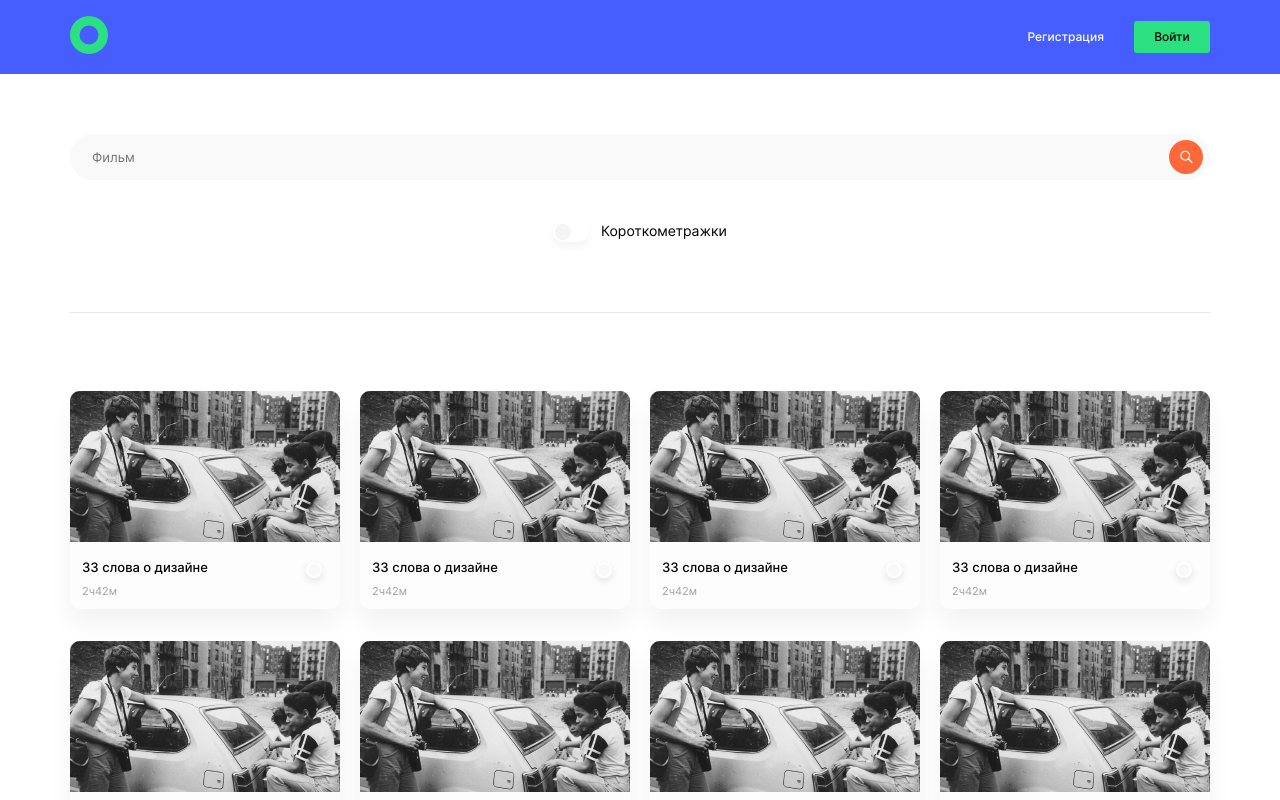
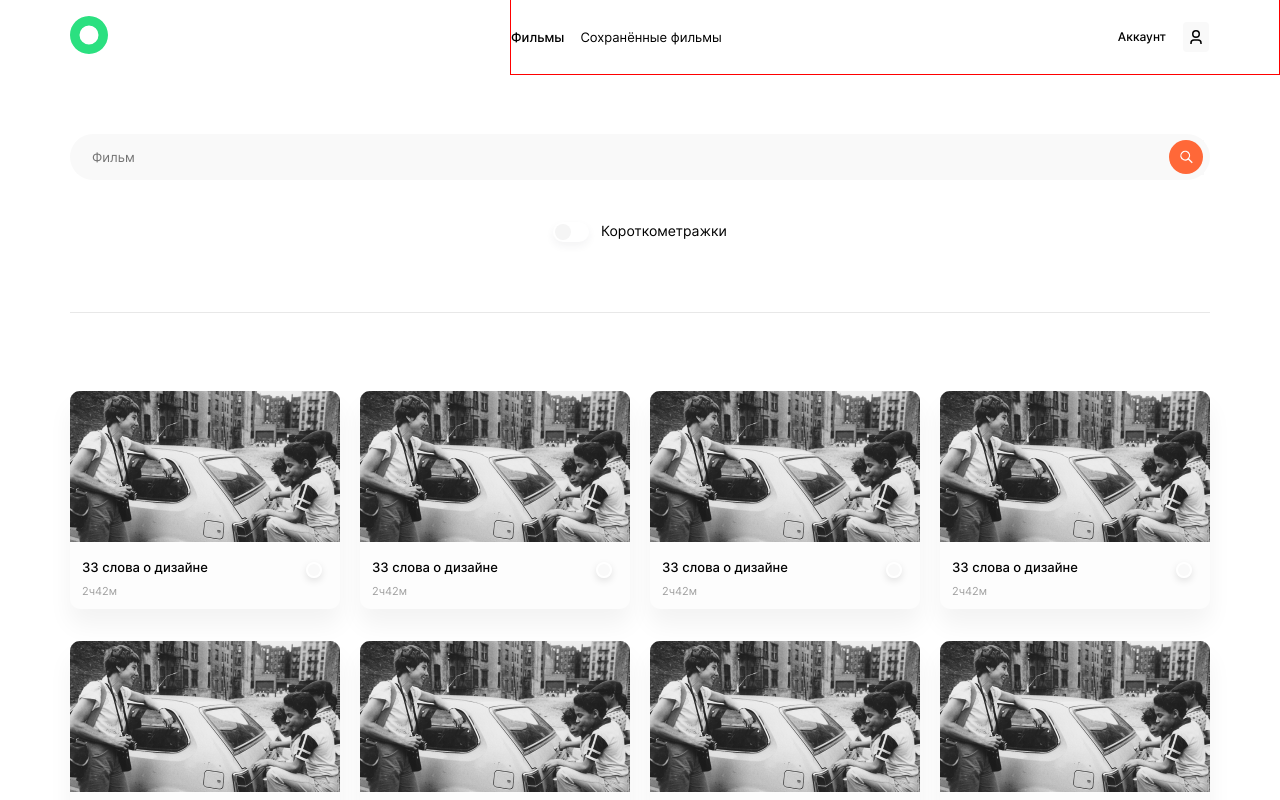
Before and after one commit to MariaGrom/movies-explorer-frontend, a React (Create React App) app: page /movies in a window 1280 px wide. Shown: the top 800 px of the page. Built offline with nearby package versions, Linux system fonts and the light colour scheme.

Commit message:
fix: header

```diff
--- a/src/components/App/App.js
+++ b/src/components/App/App.js
@@ -11,6 +11,13 @@ import InfoTooltip from '../InfoTooltip/InfoTooltip';
 
 
 function App() {
+
+  const [loggedIn, setLoggedIn] = React.useState(true);
+  // const [user, setUser] = React.useState({
+  //   name: 'Мария',
+  //   email: 'pochta@pochta.ru'
+  // })
+
   return (
 
     <div className="App">
@@ -20,10 +27,10 @@ function App() {
 
         <Route path='/signup' element={<Register />} />
         <Route path='/signin' element={<Login />} />
-        <Route path='/' element={<Main />} />
-        <Route path='/movies' element={<Movies />} />
-        <Route path='/saved-movies' element={<SavedMovies />} />
-        <Route path='/profile' element={<Profile />} />
+        <Route path='/' element={<Main  loggedIn={loggedIn}/>} />
+        <Route path='/movies' element={<Movies loggedIn={loggedIn}/>} />
+        <Route path='/saved-movies' element={<SavedMovies loggedIn={loggedIn}/>} />
+        <Route path='/profile' element={<Profile loggedIn={loggedIn}/>} />
         <Route path='/*' element={<InfoTooltip />} />
 
 
--- a/src/components/Header/Header.css
+++ b/src/components/Header/Header.css
@@ -4,8 +4,16 @@
   display: flex;
   justify-content: space-between;
   align-items: center;
+  margin: 0 auto;
+  padding: 0;
+}
+
+.header_main {
   background-color: #465dff;
-  margin: 0 auto;
+}
+
+.header_movie {
+  background-color: #fff;
 }
 
 .header__logo {
@@ -18,6 +26,8 @@
 .header__menu {
   padding: 0 70px 0 0;
   margin: 0;
+  display: flex;
+  align-items: center;
 }
 
 .header__link {
@@ -25,17 +35,32 @@
   font-size: 12px;
   line-height: 16px;
   font-weight: 500;
-  color: #fff;
-  padding: 0 30px 0 0;
   margin: 0;
 }
 
-.header__link:hover{
+.header__link_login {
+  color: #000;
+  padding: 0 17px 0 0;
+}
+
+.header__link_logout {
+  color: #fff;
+  padding: 0 30px 0 0;
+}
+
+.header__link:hover {
   opacity: 0.7;
   transition: opacity 0.4s linear 0.1s;
-  }
+}
 
 .header__button {
+  border: none;
+  padding: 0;
+  margin: 0;
+  cursor: pointer;
+}
+
+.header__button_logout {
   width: 76px;
   height: 32px;
   background-color: #2be080;
@@ -43,17 +68,24 @@
   border-radius: 3px;
   font-size: 12px;
   line-height: 16px;
-  border: none;
   font-weight: 500;
-  padding: 0;
-  margin: 0;
-  cursor: pointer;
 }
 
-.header__button:hover{
+.header__button_login {
+  width: 26px;
+  height: 30px;
+  background-color: #f9f9f9;
+  background-image: url("../../img/icon_profile.svg");
+  background-repeat: no-repeat;
+  background-size: 11.5px 14px;
+  border-radius: 4px;
+  background-position: center;
+}
+
+.header__button:hover {
   opacity: 0.8;
   transition: opacity 0.4s linear 0.1s;
-  }
+}
 
 @media screen and (max-width: 768px) {
   .header__logo {
@@ -71,12 +103,12 @@
   .header__menu {
     padding: 0 14px 0 0;
   }
-  .header__button {
+  .header__button_logout {
     width: 54px;
     height: 26px;
     font-size: 10px;
   }
-  .header__link {
+  .header__link_logout {
     font-size: 10px;
     padding: 0 14px 0 0;
   }
--- a/src/components/Header/Header.js
+++ b/src/components/Header/Header.js
@@ -1,16 +1,41 @@
 import React from 'react';
 import logo from '../../img/logo.svg'
 import './Header.css';
-import { Link } from 'react-router-dom';
+import { Link, useLocation } from 'react-router-dom';
+import Navigation from '../Navigation/Navigation';
 
-function Header() {
+function Header(props) {
+
+  const {loggedIn} = props
+
+  // const location = React.useLocation();
+  // Стилизация ссылки для залогиненного пользователя и нет
+  // const linkText = loggedIn ? 'Аккаунт' : 'Регистрация';
+  // const linkClass = (
+  //   `header__link ${loggedIn ? 'header__link_login' : 'header__link_logout'}`
+  // )
+
+  // Стилизация шапки для залогиненного пользователя и нет
+  const headerClass = (
+    `header ${loggedIn ? 'header_movie' : 'header_main' }`
+  )
+
+  // // Стилизация кнопки для залогиненного пользователя и нет
+  // const buttonText = loggedIn ? '' : 'Войти';
+  // const buttonClass = (
+  //   `header__button ${loggedIn ? 'header__button_login' : 'header__button_logout'}`
+  // )
+
   return (
-    <div className="header">
-     <a href="#aboutproject" className="header__logo-link"><img className="header__logo" src={logo} alt="Логотип" /></a>
-      <div className="header__menu">
-        <Link to="/signup" className="header__link">Регистрация</Link>
-        <button className="header__button">Войти</button>
-      </div>
+
+    <div className={headerClass}>
+     <Link to="/" className="header__logo-link"><img className="header__logo" src={logo} alt="Логотип" /></Link>
+
+      {/* <div className="header__menu">
+        <Link to="/signup" className={linkClass}>{linkText}</Link>
+         <button className={buttonClass}>{buttonText}</button>
+      </div> */}
+      <Navigation loggedIn={loggedIn}/>
     </div>
   );
 }
--- a/src/components/Main/NavTab/NavTab.css
+++ b/src/components/Main/NavTab/NavTab.css
@@ -1,4 +1,4 @@
-.navigation {
+.navtab {
   background-color: #f5f5f5;
   display: flex;
   width: 100%;
@@ -10,24 +10,24 @@
 
 }
 
-.navigation__list {
+.navtab__list {
   list-style-type: none;
   margin: 0;
   padding: 0;
   display: flex;
 }
 
-.navigation__list-item {
+.navtab__list-item {
   padding: 0 40px 0 0;
   text-decoration: none;
   margin: 0;
 }
 
-.navigation__list-item:last-of-type {
+.navtab__list-item:last-of-type {
   padding: 0;
 }
 
-.navigation__link {
+.navtab__link {
   height: 16px;
   color: #000;
   font-size: 13px;
@@ -37,19 +37,19 @@
   padding: 0;
 }
 
-.navigation__link:hover{
+.navtab__link:hover{
   opacity: 0.7;
   transition: opacity 0.4s linear 0.1s;
   }
 
 @media screen and (max-width: 320px) {
-  .navigation__list{
+  .navtab__list{
     padding: 0 53px;
   }
-  .navigation__list-item{
+  .navtab__list-item{
     padding: 0 24px 0 0;
   }
-  .navigation__link{
+  .navtab__link{
     font-size: 11px;
   }
 }
--- a/src/components/Main/NavTab/NavTab.js
+++ b/src/components/Main/NavTab/NavTab.js
@@ -3,11 +3,11 @@ import './NavTab.css';
 
 function NavTab() {
   return (
-    <div className="navigation">
-      <ul className="navigation__list">
-        <li className="navigation__list-item"><a href="#aboutproject" className="navigation__link">О проекте</a></li>
-        <li className="navigation__list-item"><a href="#techs" className="navigation__link">Технологии</a></li>
-        <li className="navigation__list-item"><a href="#aboutme" className="navigation__link">Студент</a></li>
+    <div className="navtab">
+      <ul className="navtab__list">
+        <li className="navtab__list-item"><a href="#aboutproject" className="navtab__link">О проекте</a></li>
+        <li className="navtab__list-item"><a href="#techs" className="navtab__link">Технологии</a></li>
+        <li className="navtab__list-item"><a href="#aboutme" className="navtab__link">Студент</a></li>
       </ul>
     </div>
   );
--- a/src/components/Movies/Movies.js
+++ b/src/components/Movies/Movies.js
@@ -6,10 +6,13 @@ import Header from '../Header/Header';
 import Footer from '../Footer/Footer';
 
 
-function Movies() {
+function Movies(props) {
+
+  const {loggedIn} = props
+
   return (
     <div className="Movies">
-      <Header />
+      <Header loggedIn={loggedIn}/>
       <SearchForm />
       <MoviesCardList />
       <div className="movies__add-button">
--- a/src/components/Navigation/Navigation.css
+++ b/src/components/Navigation/Navigation.css
@@ -0,0 +1,38 @@
+.navigation {
+  display: flex;
+  border: 1px solid red;
+  width: 60%;
+  justify-content: space-between;
+  height: 100%;
+  align-items: center;
+}
+
+.navigation__menu {
+  display: flex;
+  padding: 0;
+  margin: 0;
+}
+
+.navigation__link {
+  font-size: 13px;
+  line-height: 18px;
+  font-weight: 400;
+  margin: 0;
+  padding: 0;
+  text-decoration: none;
+  cursor: pointer;
+  color: #000;
+}
+
+.navigation__link:last-of-type {
+  padding: 0 0 0 16px;
+}
+
+.navigation__link_active {
+  font-weight: 500;
+}
+
+.navigation__link:hover {
+  opacity: 0.7;
+  transition: opacity 0.4s linear 0.1s;
+}
--- a/src/components/Navigation/Navigation.js
+++ b/src/components/Navigation/Navigation.js
@@ -1,2 +1,38 @@
 import React from "react";
 import './Navigation.css';
+import '../Header/Header.css';
+import { Link } from "react-router-dom";
+
+function Navigation(props) {
+
+  const { loggedIn } = props
+
+  // Стилизация кнопки для залогиненного пользователя и нет
+  const buttonText = loggedIn ? '' : 'Войти';
+  const buttonClass = (
+    `header__button ${loggedIn ? 'header__button_login' : 'header__button_logout'}`
+  )
+
+  // Стилизация ссылки для залогиненного пользователя и нет
+  const linkText = loggedIn ? 'Аккаунт' : 'Регистрация';
+  const linkClass = (
+    `header__link ${loggedIn ? 'header__link_login' : 'header__link_logout'}`
+  )
+
+  return (
+    <nav className="navigation">
+      <div className="navigation__menu">
+        <Link to="/movies" className="navigation__link navigation__link_active">Фильмы</Link>
+        <Link to='/saved-movies' className="navigation__link">Сохранённые фильмы</Link>
+      </div>
+      <div className="navigation__profile">
+        <div className="header__menu">
+          <Link to="/signup" className={linkClass}>{linkText}</Link>
+          <button className={buttonClass}>{buttonText}</button>
+        </div>
+      </div>
+    </nav>
+  )
+}
+
+export default Navigation
--- a/src/components/Profile/Profile.js
+++ b/src/components/Profile/Profile.js
@@ -1,8 +1,15 @@
 import React from 'react';
-import './Profile.css'
+import './Profile.css';
+import Header from '../Header/Header';
 
-function Profile() {
+function Profile(props) {
+
+const {loggedIn} = props
+
   return (
+    <div>
+      <Header loggedIn={loggedIn}/>
+
     <div className="profile">
       <h2 className="profile__greetings">Привет, Виталий!</h2>
       <div className="profile__user">
@@ -20,6 +27,7 @@ function Profile() {
         <button className="profile__button profile__checkout">Выйти из аккаунта</button>
       </div>
     </div>
+    </div>
   );
 }
 
--- a/src/components/SavedMovies/SavedMovies.js
+++ b/src/components/SavedMovies/SavedMovies.js
@@ -6,10 +6,13 @@ import Header from '../Header/Header';
 import Footer from '../Footer/Footer';
 
 
-function SavedMovies() {
+function SavedMovies(props) {
+
+const {loggedIn} = props
+
   return (
     <div className="savedmovies">
-      <Header />
+      <Header loggedIn={loggedIn}/>
       <SearchForm />
       <MoviesCardList />
       <Footer />
```
